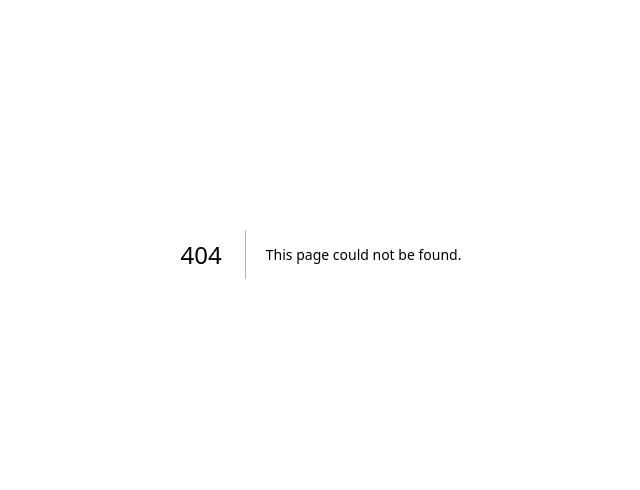
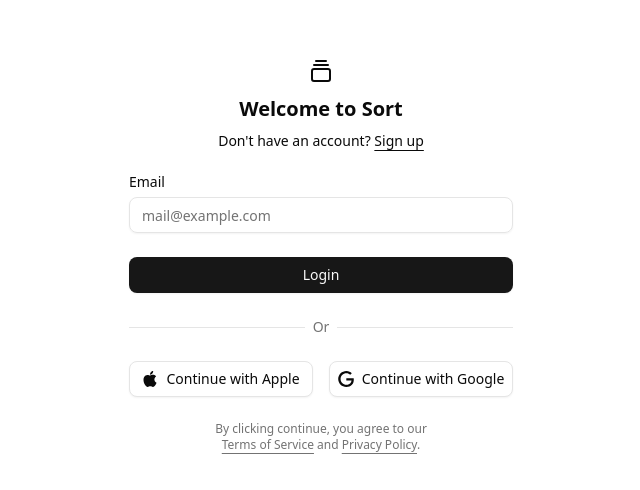
Before and after one commit to sandroJayas/sort-ui, a Next.js app: page /login in a window 1280 px wide. Before the commit this address had no page. Shown: the part 146-636 px from the top of the page, without its empty margins (319-959 px from the left). Built offline with nearby package versions, Linux system fonts and the light colour scheme.

Commit message:
Add Login page

```diff
--- /dev/null
+++ b/app/login/page.tsx
@@ -0,0 +1,11 @@
+import { LoginForm } from "@/components/login-form";
+
+export default function LoginPage() {
+  return (
+    <div className="flex min-h-svh flex-col items-center justify-center gap-6 bg-background p-6 md:p-10">
+      <div className="w-full max-w-sm">
+        <LoginForm />
+      </div>
+    </div>
+  );
+}
--- a/components/home/Navbar.tsx
+++ b/components/home/Navbar.tsx
@@ -26,6 +26,9 @@ export function Navbar() {
             <Link href="#contact" className="text-gray-600 hover:text-black transition-colors">
               Contact
             </Link>
+            <Link href="/login" className="text-gray-600 hover:text-black transition-colors">
+              Login
+            </Link>
             <Button className="bg-black text-white hover:bg-gray-800">
               Get Started
             </Button>
--- a/components/login-form.tsx
+++ b/components/login-form.tsx
@@ -23,7 +23,7 @@ export function LoginForm({
               </div>
               <span className="sr-only">Acme Inc.</span>
             </a>
-            <h1 className="text-xl font-bold">Welcome to Acme Inc.</h1>
+            <h1 className="text-xl font-bold">Welcome to Sort</h1>
             <div className="text-center text-sm">
               Don&apos;t have an account?{" "}
               <a href="#" className="underline underline-offset-4">
@@ -37,7 +37,7 @@ export function LoginForm({
               <Input
                 id="email"
                 type="email"
-                placeholder="m@example.com"
+                placeholder="mail@example.com"
                 required
               />
             </div>
```
